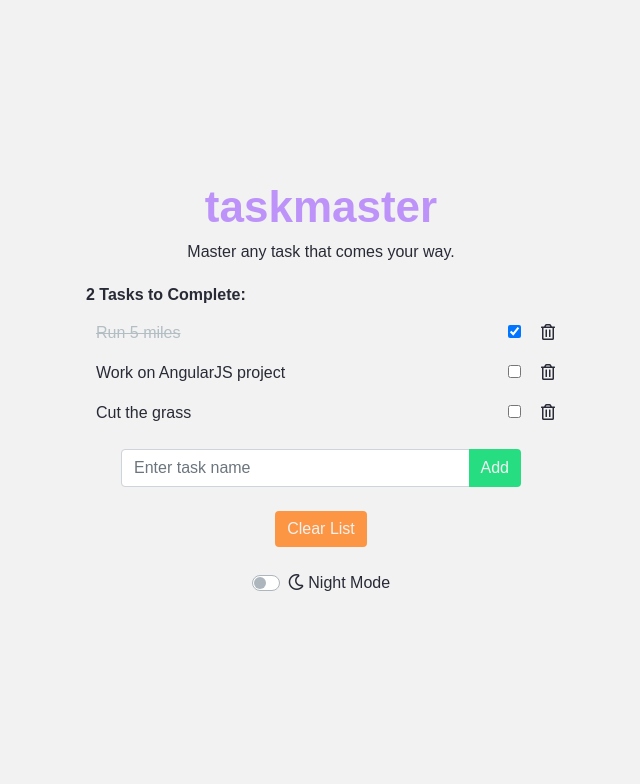
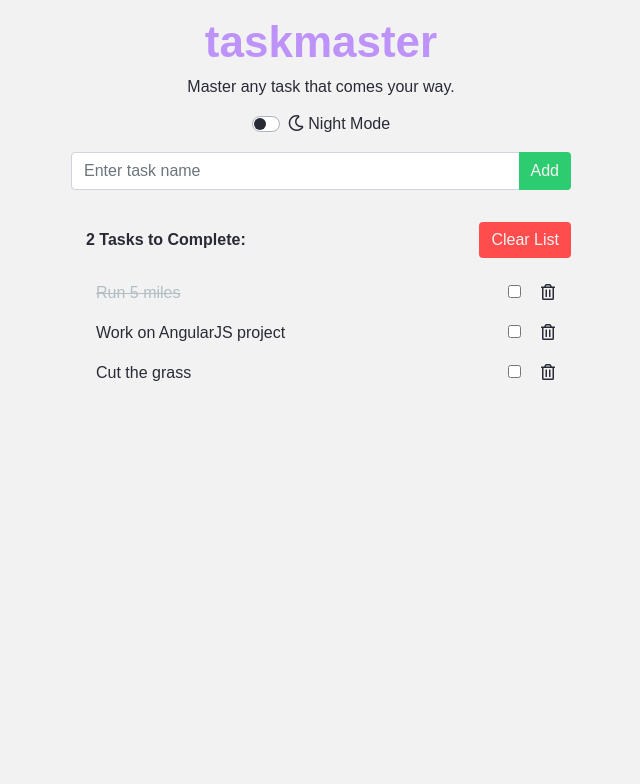
Before and after one commit to mark-oblack/angular-todo-app, a plain HTML site: page index.html in a window 1280 px wide. Shown: the whole page, without its empty margins (319-959 px from the left). Drawn offline with nearby package versions, Linux system fonts and the light colour scheme; a web font is replaced by a local one.

Commit message:
re-arranged interface.

```diff
--- a/css/styles.css
+++ b/css/styles.css
@@ -56,21 +56,21 @@ Custom Bootstrap Styles
 }
 
 .btn-primary {
-    background-color: #26de81;
+    background-color: #2ecc71;
     /* color: #282a36; */
 }
 
 .btn-primary:hover {
-    background-color: #20bf6b;
+    background-color: #27ae60;
     transition: 0.2s ease;
 }
 
 .btn-warning {
-    background-color: #fd9644;
+    background-color: #ff4d4d;
 }
 
 .btn-warning:hover {
-    background-color: #fa8231;
+    background-color: #ec2929;
     color: #f2f2f2;
     transition: 0.2s ease;
 }
@@ -82,7 +82,9 @@ Task List Styles
 ===================================*/
 
 .task-list {
+    height: 500px;
     list-style: none;
+    overflow: auto;
     padding-left: 25px;
 }
 
@@ -93,14 +95,14 @@ Task List Styles
 }
 
 .remove-task:hover {
-    color: #ff5555;
+    color: #ff4d4d;
     cursor: pointer;
     transition: 0.2s ease;
 }
 
 .new-task {
     margin: 0 auto;
-    width: 80%;
+    width: 100%;
 }
 
 .clear-list {
@@ -127,6 +129,12 @@ Night Mode Styles
     transition: 0.3s ease;
 }
 
+.custom-switch .custom-control-label::after {
+    background-color: #282a36;
+    border-color: #6272a4;
+
+}
+
 .custom-control-input:checked~.custom-control-label::before {
     background-color: #bd93f9;
     border-color: #6272a4;
--- a/index.html
+++ b/index.html
@@ -11,32 +11,33 @@
     <script src="https://ajax.googleapis.com/ajax/libs/angularjs/1.7.7/angular.min.js"></script>
 </head>
 <body ng-app="taskMasterApp" ng-class="{'nightMode': isActive}" ng-controller="taskCtrl">
-    <div class="wrapper d-flex flex-column justify-content-center">
-        <h1>taskmaster</h1>
+    <div class="wrapper d-flex flex-column justify-content-start">
+        <h1 class="mt-3">taskmaster</h1>
         <h2>Master any task that comes your way.</h2>
-        <h3 class="my-3">{{totalTasks()}} Tasks to Complete:</h3>
+        <div class="custom-control custom-switch dm-toggle my-2">
+                <input type="checkbox" class="custom-control-input" id="nightMode" ng-click="activeButton()">
+                <label class="custom-control-label" for="nightMode"><i class="far fa-moon"></i> Night Mode</label>
+            </div>
+        <div class="input-group new-task my-2">
+            <input type="text" class="form-control" ng-model="taskText" placeholder="Enter task name" ng-keydown="$event.keyCode === 13 && addTask()">
+            <div class="input-group-append">
+                <button class="btn btn-primary" type="button" ng-click="addTask()">Add</button>
+            </div>
+        </div>
+        <div class="d-flex align-items-center justify-content-between my-3">
+            <h3 class="my-3">{{totalTasks()}} Tasks to Complete:</h3>
+            <button class="btn btn-warning clear-list mx-0" type="button" ng-click="clear()">Clear List</button>
+        </div>
         <form>
             <ul class="task-list">
                 <li ng-repeat="task in tasks" class="d-flex justify-content-between mb-3">
                     <span class="done-{{task.done}}">{{task.text}}</span>
                     <div class="action-items">
-                        <input type="checkbox" ng-model="task.done" aria-label="Checkbox for task">
+                        <input type="checkbox" aria-label="Checkbox for task">
                         <span class="remove-task px-3" ng-click="removeTask(task)"><i class="far fa-trash-alt"></i></span>
                     </div>
                 </li>
             </ul>
-            <div class="input-group new-task my-4">
-                <input type="text" class="form-control" ng-model="taskText" placeholder="Enter task name">
-                <div class="input-group-append">
-                    <button class="btn btn-primary" type="button" ng-click="addTask()">Add</button>
-                </div>
-            </div>
-            <button class="btn btn-warning clear-list" type="button" ng-click="clear()">Clear List</button>
-            <div class="custom-control custom-switch dm-toggle my-4">
-                <input type="checkbox" class="custom-control-input" id="nightMode" ng-click="activeButton()">
-                <label class="custom-control-label" for="nightMode"><i class="far fa-moon"></i> Night Mode</label>
-            </div>
-            <!-- <button class="btn btn-secondary dm-toggle my-3" type="button" ng-click="activeButton()"><i class="far fa-moon"></i> Night Mode</button> -->
         </form>
     </div> <!--end of wrapper-->
 
```
Also changed, not shown: css/bootstrap.min.css.
